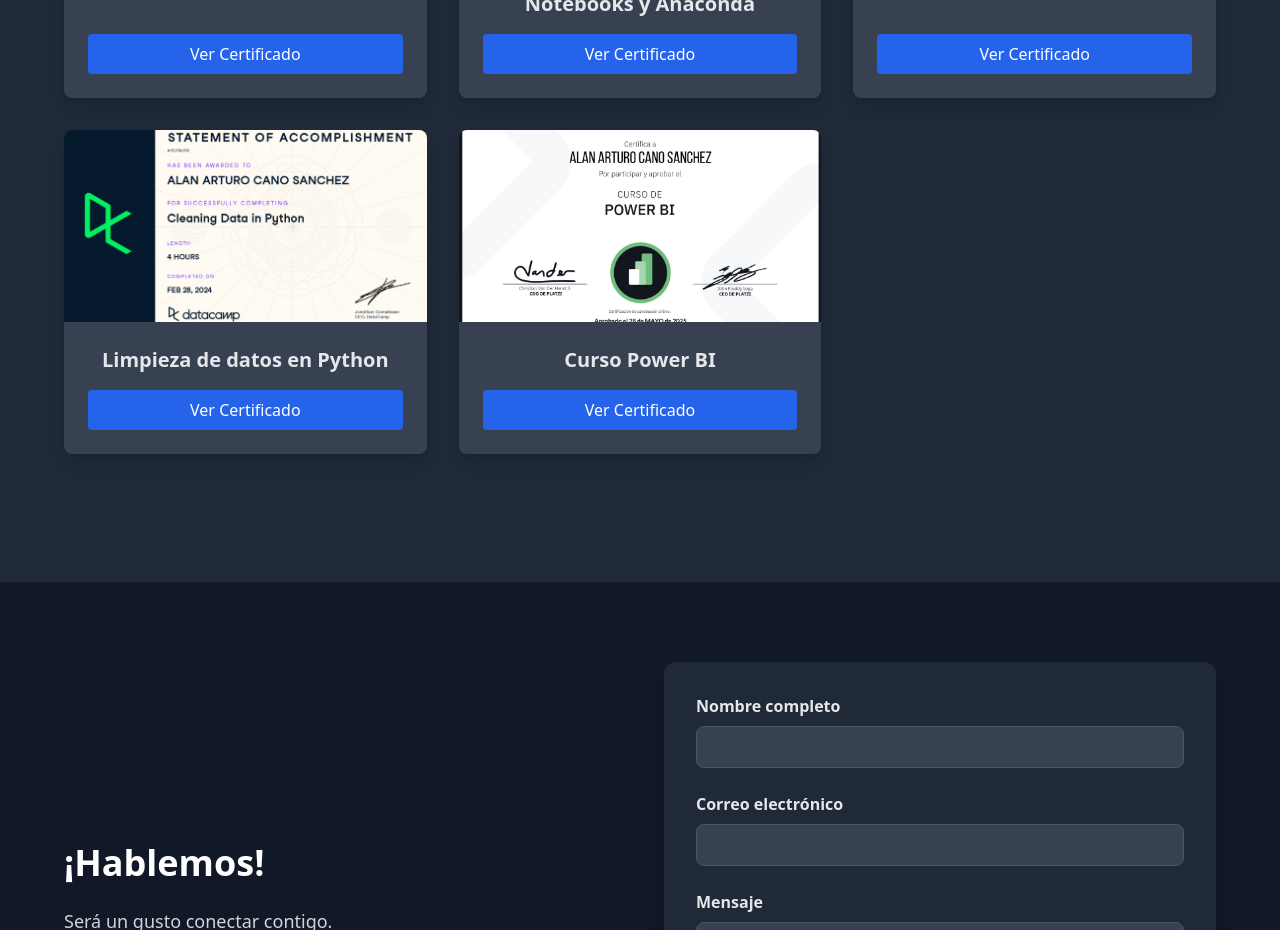
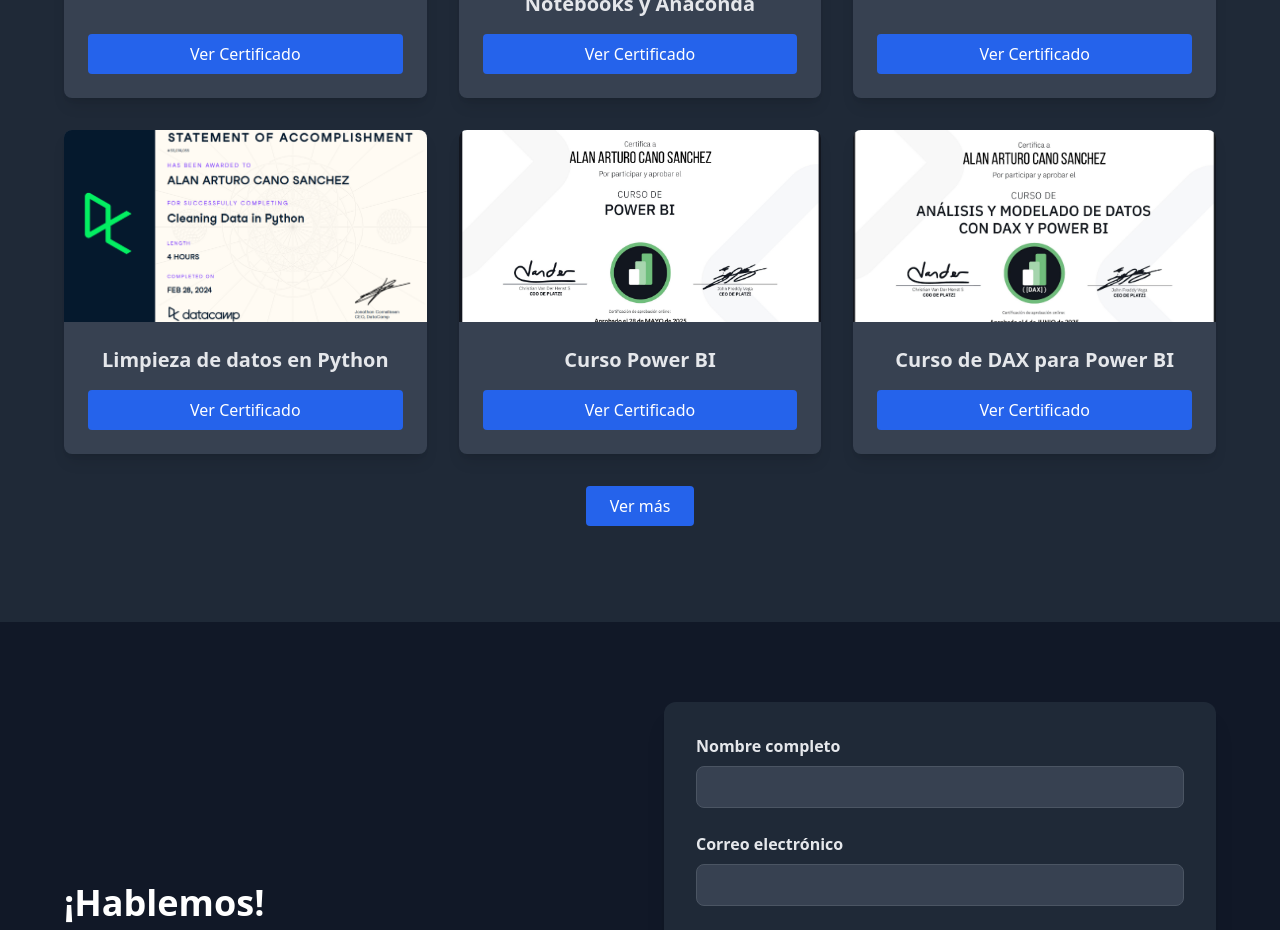
Before and after one commit to AlanACanoSanchez/mi-portafolio, a React (Vite) app: page / in a window 1280 px wide. Shown: the part 3660-4590 px from the top of the page. Built offline with nearby package versions, Linux system fonts and the light colour scheme; some icons are missing.

Commit message:
Anexo cursos power bi

```diff
--- a/src/i18n/en.json
+++ b/src/i18n/en.json
@@ -40,5 +40,7 @@
     "certificate2":"Data Science Environment with Jupyter Notebooks and Anaconda",
     "certificate3":"Understanding Data Visualization",
     "certificate4":"Cleaning Data in Python",
-    "certificate5":"Power BI Course"
+    "certificate5":"Power BI Course",
+    "certificate6":"Power BI DAX Course",
+    "certificate7":"Advanced Power BI Course"
   }
--- a/src/i18n/es.json
+++ b/src/i18n/es.json
@@ -40,5 +40,7 @@
     "certificate2":"Entorno de Trabajo para Ciencia de Datos con Jupyter Notebooks y Anaconda",
     "certificate3":"Comprensión de la visualización de datos",
     "certificate4":"Limpieza de datos en Python",
-    "certificate5":"Curso Power BI"
+    "certificate5":"Curso Power BI",
+    "certificate6":"Curso de DAX para Power BI",
+    "certificate7":"Curso PowerBI Avanzado"
   }
--- a/src/sections/Certifications.jsx
+++ b/src/sections/Certifications.jsx
@@ -4,6 +4,8 @@ import certificate2 from "../assets/ciencia_datos_jupyternotebooks_anaconda.png"
 import certificate3 from "../assets/understanding_data_visualization.png";
 import certificate4 from "../assets/cleaning_data.png";
 import certificate5 from "../assets/curso-powerbi.png";
+import certificate6 from "../assets/analisis_dax_powerbi.png";
+import certificate7 from "../assets/powerbiavanzado.png";
 
 import { useTranslation } from "react-i18next";
 
@@ -28,10 +30,20 @@ const certifications = [
       image: certificate4,
       link: 'https://www.datacamp.com/completed/statement-of-accomplishment/course/7be44a69164c3ce3e8bffb7aeed9c201e72a4b40',
     },
-        {
+    {
       title: "certificate5",
       image: certificate5,
       link: 'https://platzi.com/p/cs4lan01/curso/10200-course/diploma/detalle/',
+    },
+    {
+      title: "certificate6",
+      image: certificate6,
+      link: 'https://platzi.com/p/cs4lan01/curso/8121-course/diploma/detalle/',
+    },
+    {
+      title: "certificate7",
+      image: certificate7,
+      link: 'https://platzi.com/p/cs4lan01/curso/11820-course/diploma/detalle/',
     },
     // Puedes seguir agregando más aquí
   ];
```
Also changed, not shown: src/assets/analisis_dax_powerbi.png (added), src/assets/powerbiavanzado.png (added).
